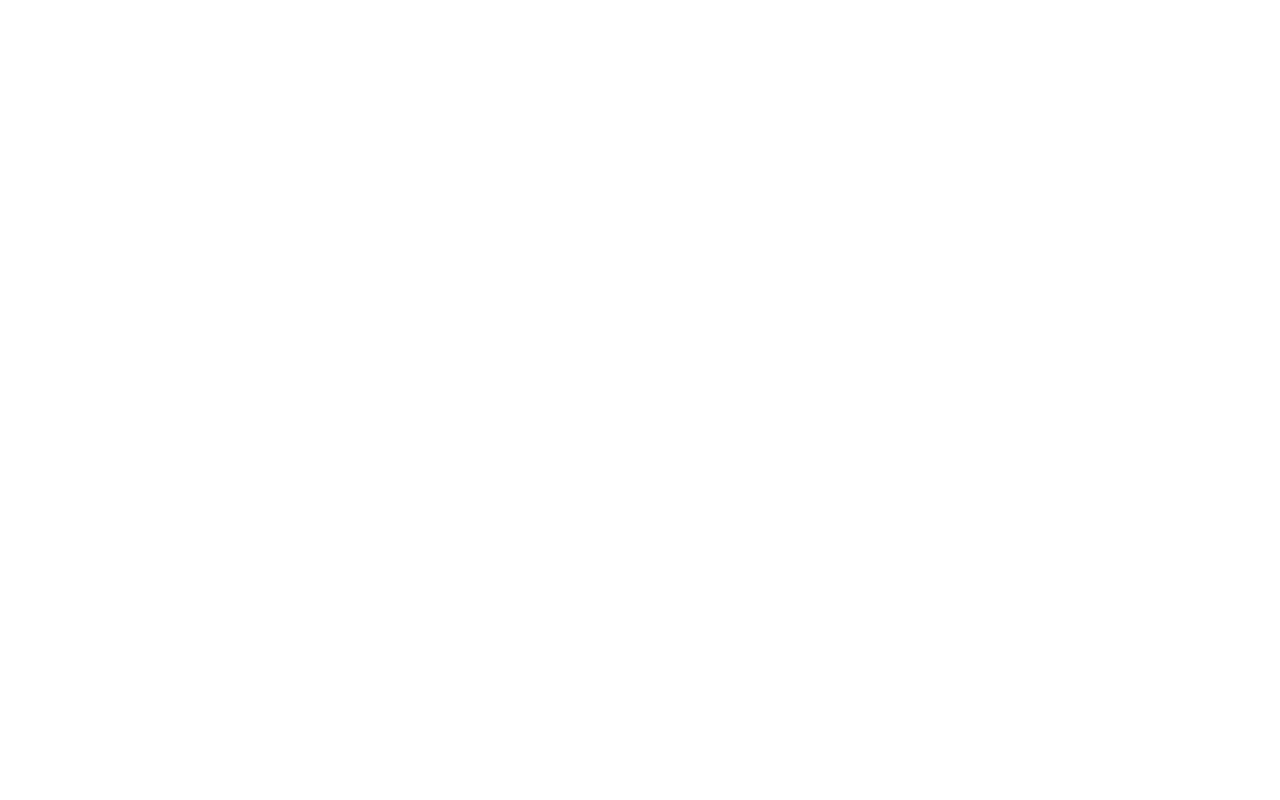
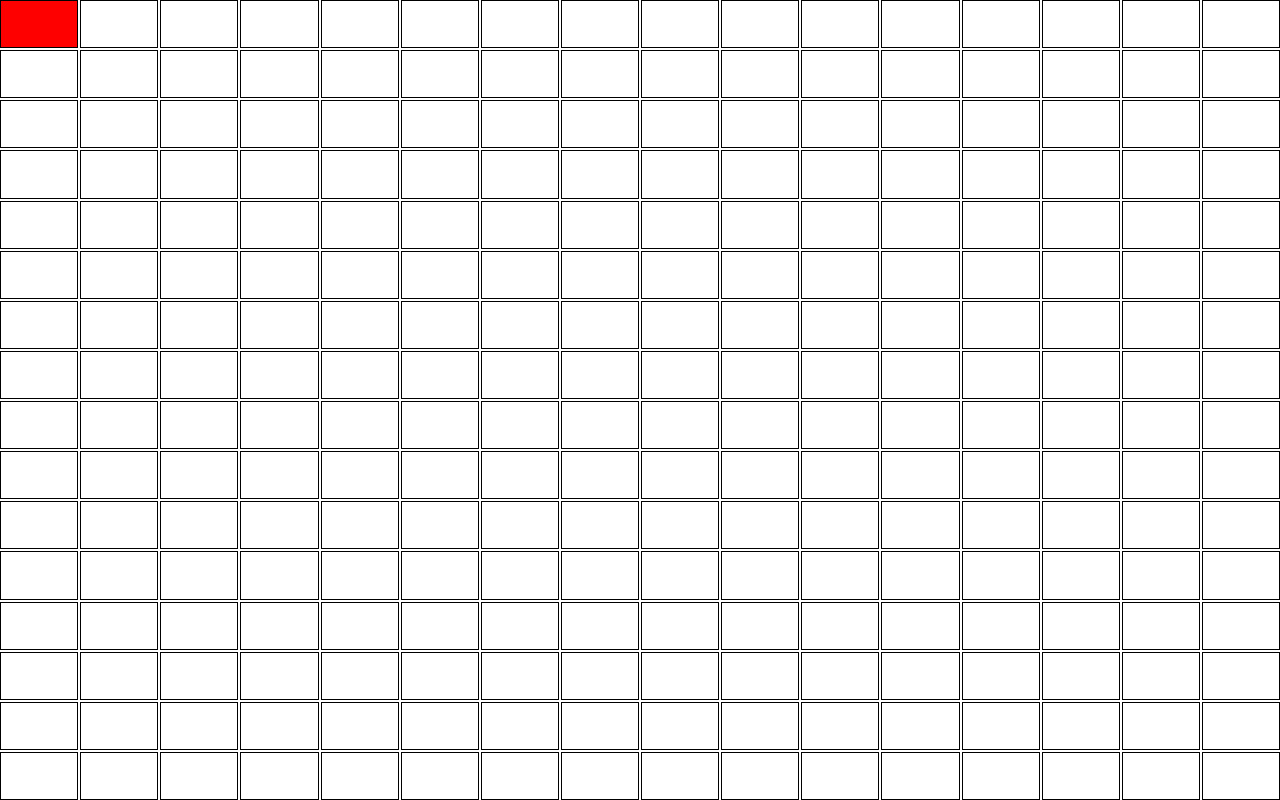
Before and after one commit to GuilhermeCristaldoDev/etch-a-sketch, a plain HTML site: page index.html in a window 1280 px wide. Drawn offline with Linux system fonts and the light colour scheme.

Commit message:
implement inicial divs and mouseover event

```diff
--- a/index.html
+++ b/index.html
@@ -1,11 +1,19 @@
 <!DOCTYPE html>
 <html lang="en">
+
 <head>
     <meta charset="UTF-8">
     <meta name="viewport" content="width=device-width, initial-scale=1.0">
+    <link rel="stylesheet" href="./styles.css">
     <title>Document</title>
 </head>
+
 <body>
+    <div class="container">
 
+    </div>
+
+    <script src="./script.js"></script>
 </body>
+
 </html>
--- a/script.js
+++ b/script.js
@@ -0,0 +1,24 @@
+const container = document.querySelector(".container");
+const column = document.querySelectorAll(".column");
+
+for (let j = 0; j < 16; j++) {
+    let column = document.createElement("div");
+
+    column.classList.add("column");
+
+    container.appendChild(column);
+    for (let i = 0; i < 16; i++) {
+        let row = document.createElement("div");
+
+        row.classList.add("row");
+
+        column.appendChild(row);
+    }
+}
+
+container.addEventListener("mouseover", event => {
+    let div = event.target;
+
+    if(event.target.classList.value === "row")
+    div.style.backgroundColor = "red";
+})
--- a/styles.css
+++ b/styles.css
@@ -0,0 +1,25 @@
+* {
+    box-sizing: border-box;
+    padding: 0;
+    margin: 0;
+}
+
+.container {
+    display: flex;
+    flex-wrap: nowrap;
+    width: 100%;
+    height: 100vh;
+    gap: 2px;
+}
+
+.column {
+    flex: 1;
+    display: flex;
+    flex-direction: column;
+    gap: 2px
+}
+
+.column .row{
+    border: 1px solid black;
+    flex: 1;
+}
```
